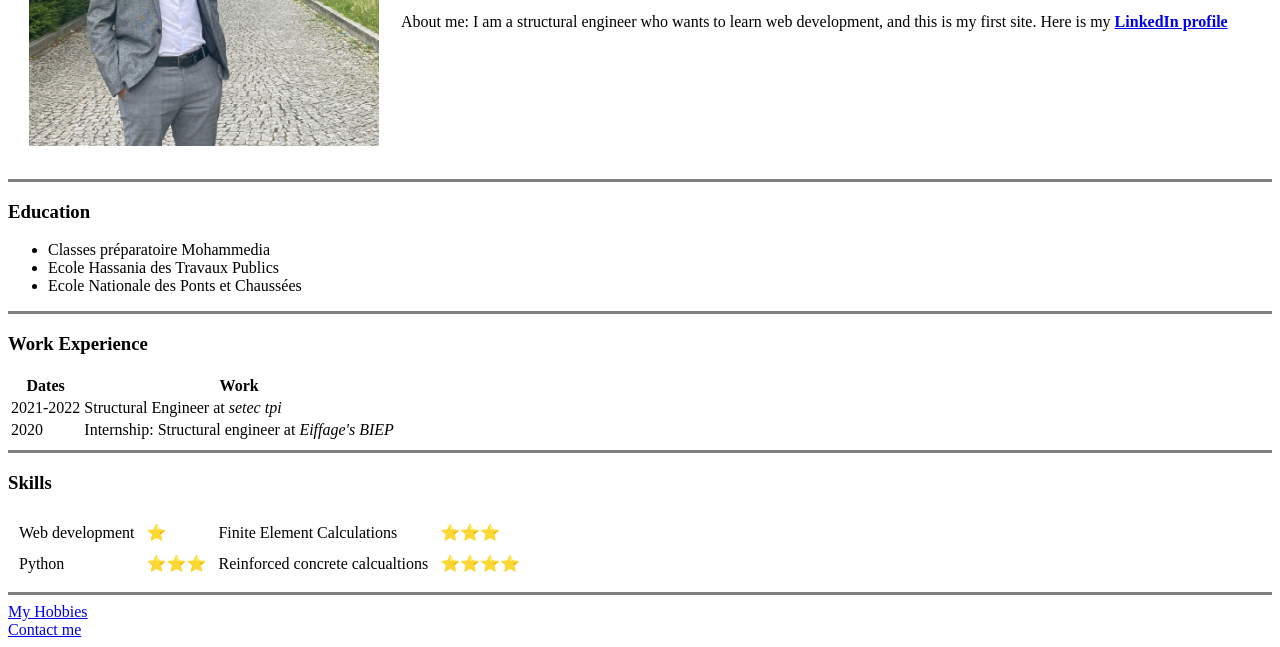
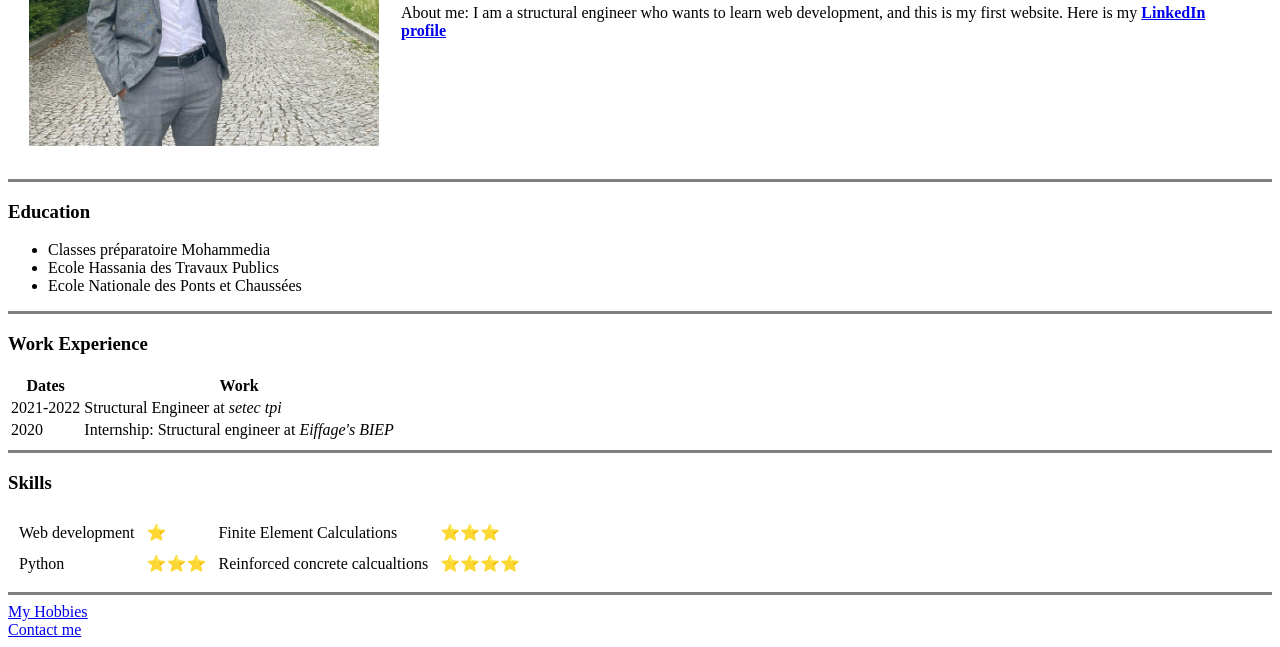
Before and after one commit to Abdelu/CV, a plain HTML site: page index.html in a window 1280 px wide. Shown: the part 233-880 px from the top of the page. Drawn offline with Linux system fonts and the light colour scheme.

Commit message:
Update index.html

```diff
--- a/index.html
+++ b/index.html
@@ -12,7 +12,7 @@
             <td>
                 <h1> Abdelouahed BOUMARCHID</h1>
                 <p> <em> <b>Web dev student.</b></em></p>
-                <p>About me: I am a structural engineer who wants to learn web development, and this is my first site. Here is my <strong><a href="https://www.linkedin.com/in/abdelouahed-boumarchid-547262111?originalSubdomain=fr">LinkedIn profile</a></strong></p>
+                <p>About me: I am a structural engineer who wants to learn web development, and this is my first website. Here is my <strong><a href="https://www.linkedin.com/in/abdelouahed-boumarchid-547262111?originalSubdomain=fr">LinkedIn profile</a></strong></p>
             </td>
         </tr>
     </table>
```
